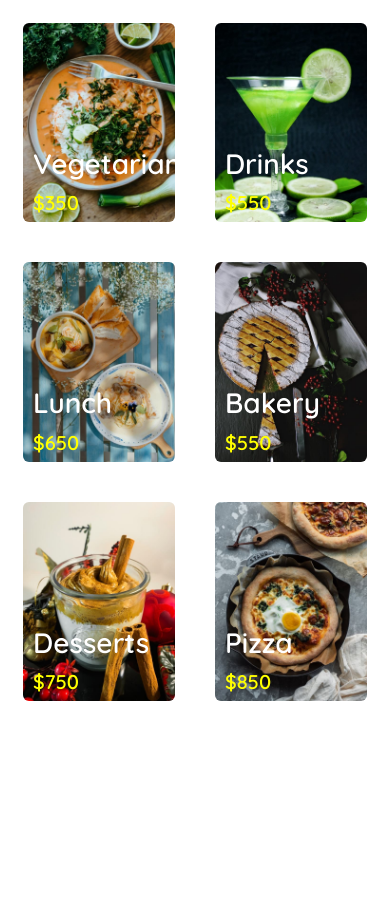
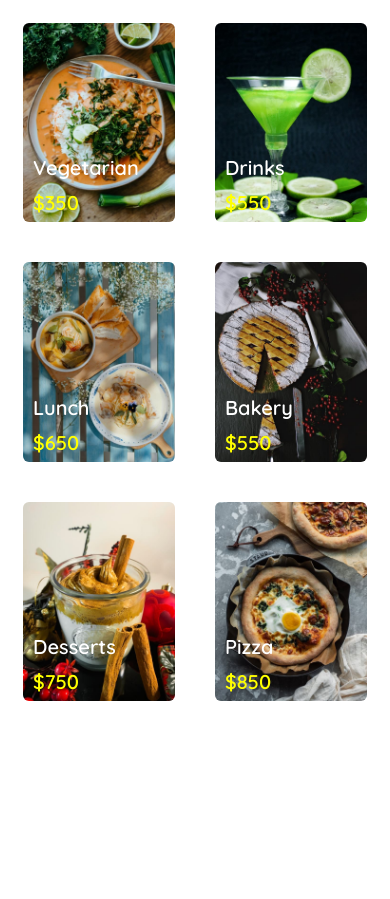
Before and after one commit to quy1106/Capstone_Diner, a plain HTML site: page landing_page.html in a window 390 px wide. Shown: the part 3342-4241 px from the top of the page. Drawn offline with nearby package versions, Linux system fonts and the light colour scheme; a script that the page names is missing.

Commit message:
last commit

```diff
--- a/css/landing.css
+++ b/css/landing.css
@@ -1619,8 +1619,8 @@ footer .footer__logo h5 a:hover {
     line-height: 5px;
   }
 
-  .popular .col .text h6 {
-    font-size: 13px;
+  .popular  .text h6 {
+    font-size: 20px;
   }
   .popular .col .text span {
     font-size: 12px;
```
